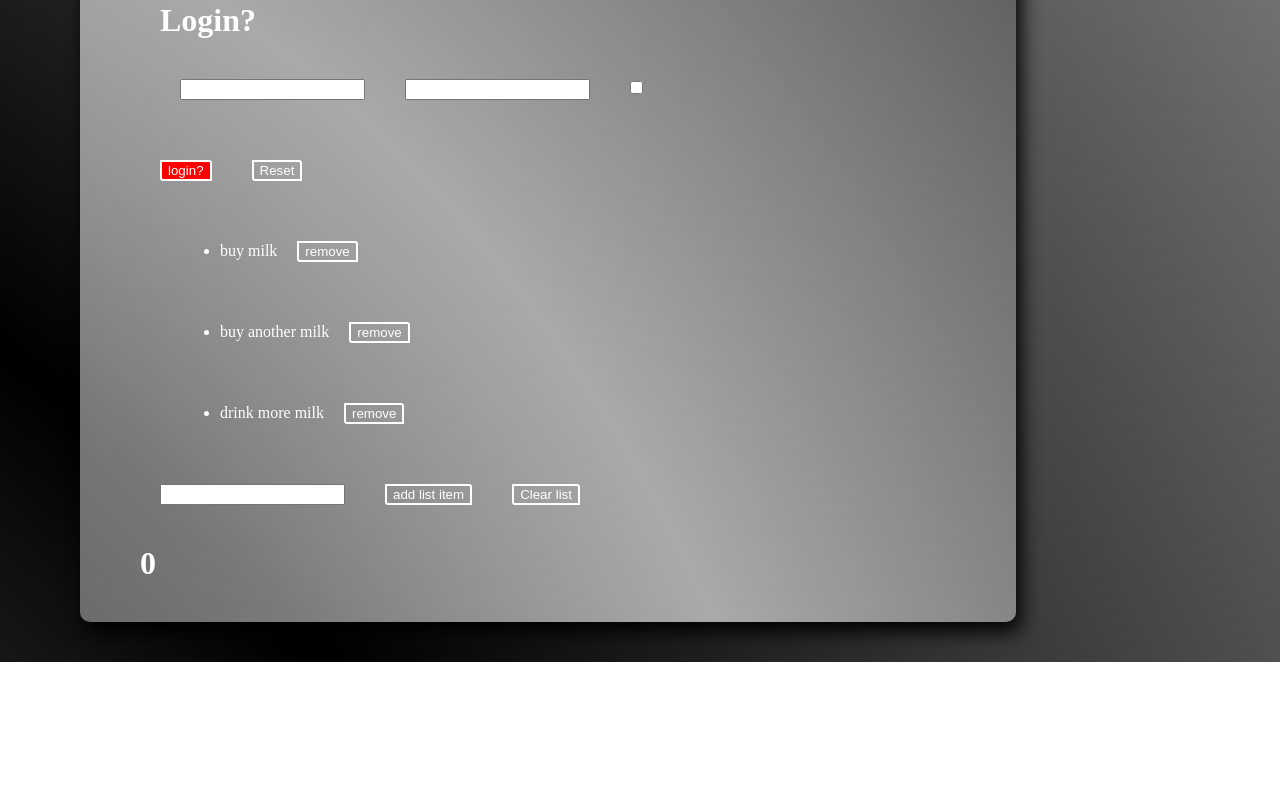
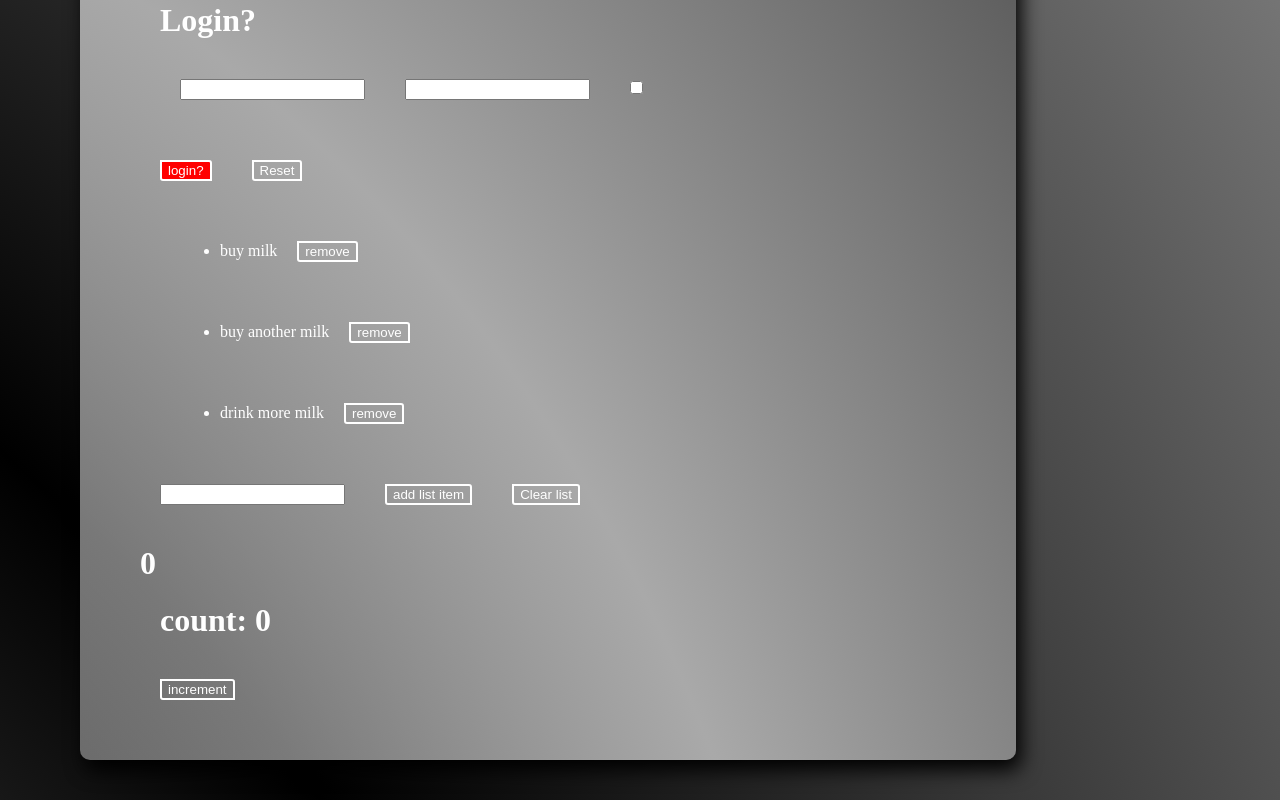
Before and after one commit to italoubialifernando/exerciseReact, a React (Create React App) app in the folder my-app/: page / in a window 1280 px wide. Shown: the part 591-1391 px from the top of the page. Before the commit the page ends 1253 px from the top, so only its background shows below. Built offline with nearby package versions, Linux system fonts and the light colour scheme.

Commit message:
State-01

```diff
--- a/my-app/src/App.js
+++ b/my-app/src/App.js
@@ -1,5 +1,6 @@
 import React from "react";
 import { Conteiner } from "./Conteiner";
+import { CounterDisplay } from "./CounterDisplay";
 
 
 import { InteractiveWelcome } from "./InteractiveWelcome";
@@ -47,6 +48,7 @@ export class App extends React.Component {
                             </li>
                         ))}/>
                         <Sum />
+                        <CounterDisplay />
                     </Conteiner>
                 </LenguageContext.Provider>
             </div>
--- a/my-app/src/CounterDisplay.js
+++ b/my-app/src/CounterDisplay.js
@@ -1,6 +1,24 @@
-import React from "react";
+import { useState } from "react";
 
-export class CounterDisplay extends React.Component {
+
+
+export function CounterDisplay({ initialValue = 0 }) {
+
+    const [count, setCount] = useState(initialValue)
+
+    function handleCounterIncrement() {
+        setCount(count + Math.random())
+           console.log(initialValue)
+    }
+
+    return (
+        <div>
+            <h1> count: {count}</h1>
+            <button onClick={handleCounterIncrement}>increment</button>
+        </div>)
+}
+
+/* export class CounterDisplay extends React.Component {
     state = {
         count: this.props.initialValue
     }
@@ -42,4 +60,4 @@ export class CounterDisplay extends React.Component {
 CounterDisplay.defaultProps = {
     initialValue: 0,
     incrementBy: 1,
-}
+} */
```
